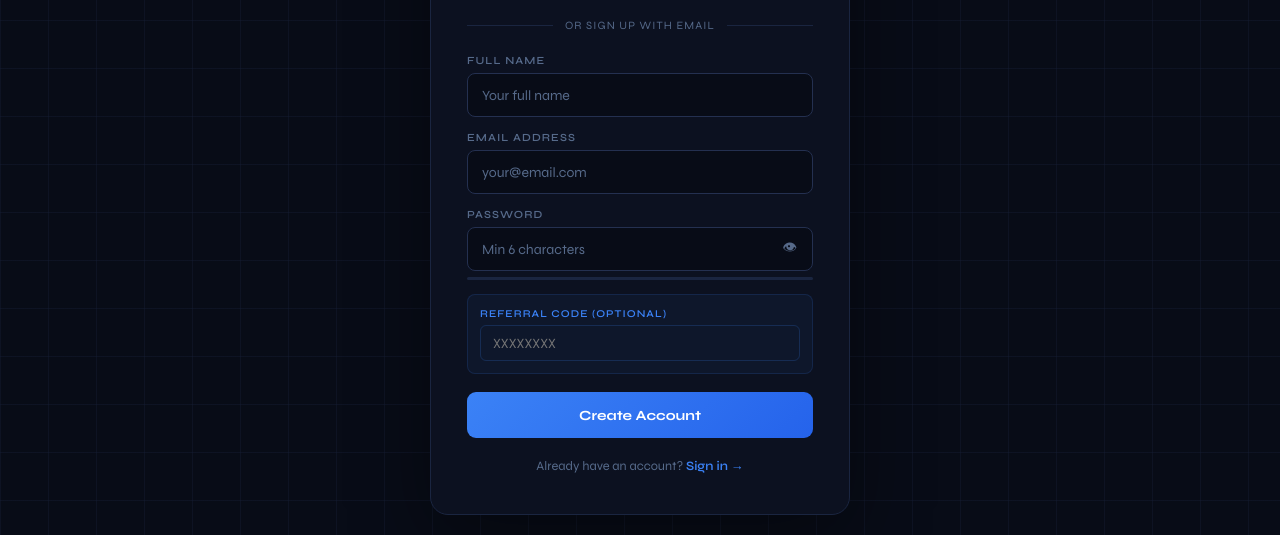
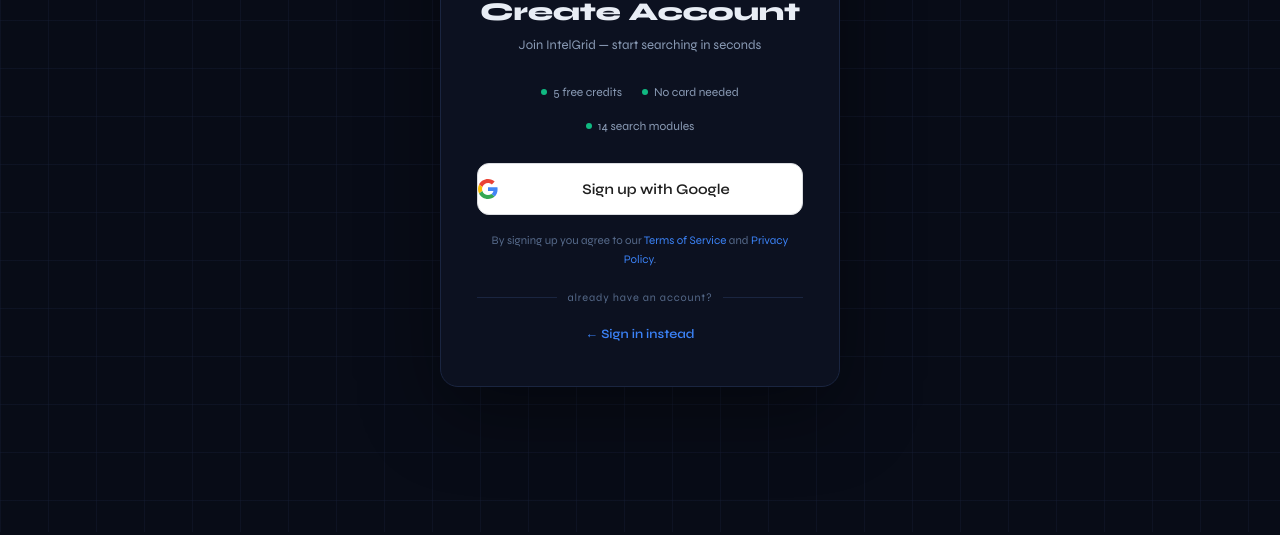
Before and after one commit to prarthanaray950-collab/Osint, a website: page public/register.html in a window 1280 px wide. Shown: the part 268-803 px from the top of the page. Drawn offline with nearby package versions, Linux system fonts and the light colour scheme.

Commit message:
Update register.html

```diff
--- a/public/register.html
+++ b/public/register.html
@@ -8,45 +8,37 @@
 :root{--bg:#080C17;--bg2:#0C1120;--border:#1A2540;--border2:#243050;--accent:#3B82F6;--accent2:#06B6D4;--green:#10B981;--red:#EF4444;--text:#E8EDF5;--muted:#566A8A;--muted2:#8A9BB5}
 *{box-sizing:border-box;margin:0;padding:0}
 body{font-family:'Syne',sans-serif;background:var(--bg);color:var(--text);min-height:100vh;display:flex;align-items:center;justify-content:center;padding:20px;background-image:linear-gradient(rgba(26,37,64,0.3) 1px,transparent 1px),linear-gradient(90deg,rgba(26,37,64,0.3) 1px,transparent 1px);background-size:48px 48px}
-.card{background:var(--bg2);border:1px solid var(--border);border-radius:18px;padding:40px 36px;max-width:420px;width:100%;animation:fadeUp 0.5s ease;box-shadow:0 24px 80px rgba(0,0,0,0.4)}
+.card{background:var(--bg2);border:1px solid var(--border);border-radius:18px;padding:44px 36px;max-width:400px;width:100%;animation:fadeUp 0.5s ease;box-shadow:0 24px 80px rgba(0,0,0,0.4)}
 @keyframes fadeUp{from{opacity:0;transform:translateY(16px)}to{opacity:1;transform:translateY(0)}}
-.logo{display:flex;align-items:center;gap:10px;text-decoration:none;margin-bottom:32px;justify-content:center}
-.logo-mark{width:36px;height:36px;background:linear-gradient(135deg,var(--accent),var(--accent2));border-radius:8px;display:flex;align-items:center;justify-content:center;font-family:'DM Mono',monospace;font-size:0.65rem;color:white}
-.logo-text{font-size:1rem;font-weight:700;letter-spacing:1.5px}
-h1{font-size:1.5rem;font-weight:800;margin-bottom:6px;text-align:center;letter-spacing:-0.01em}
-.sub{font-size:0.82rem;color:var(--muted2);text-align:center;margin-bottom:32px;line-height:1.6}
+.logo{display:flex;align-items:center;gap:10px;text-decoration:none;margin-bottom:36px;justify-content:center}
+.logo-mark{width:38px;height:38px;background:linear-gradient(135deg,var(--accent),var(--accent2));border-radius:9px;display:flex;align-items:center;justify-content:center;font-family:'DM Mono',monospace;font-size:0.65rem;font-weight:500;color:#fff;box-shadow:0 0 14px rgba(59,130,246,0.3)}
+.logo-text{font-size:1rem;font-weight:800;letter-spacing:2px}
+h1{font-size:1.6rem;font-weight:800;margin-bottom:8px;text-align:center;letter-spacing:-0.01em}
+.sub{font-size:0.82rem;color:var(--muted2);text-align:center;margin-bottom:28px;line-height:1.65}
 
-.btn-google{width:100%;height:48px;background:white;color:#1f1f1f;border:1px solid #dadce0;border-radius:10px;font-family:'Syne',sans-serif;font-size:0.88rem;font-weight:600;cursor:pointer;display:flex;align-items:center;justify-content:center;gap:10px;transition:all 0.2s}
-.btn-google:hover{background:#f8f9fa;box-shadow:0 2px 12px rgba(0,0,0,0.15)}
-.btn-google.loading{opacity:0.6;cursor:not-allowed;pointer-events:none}
+/* Perks row */
+.perks{display:flex;justify-content:center;gap:20px;margin-bottom:30px;flex-wrap:wrap}
+.perk{display:flex;align-items:center;gap:6px;font-size:0.75rem;color:var(--muted2)}
+.perk-dot{width:6px;height:6px;border-radius:50%;background:var(--green);flex-shrink:0}
 
-.divider{display:flex;align-items:center;gap:12px;margin:22px 0}
+/* Google button */
+.btn-google{width:100%;height:52px;background:#fff;color:#1f1f1f;border:1px solid #dadce0;border-radius:12px;font-family:'Syne',sans-serif;font-size:0.92rem;font-weight:600;cursor:pointer;display:flex;align-items:center;justify-content:center;gap:12px;transition:all 0.2s;position:relative}
+.btn-google:hover{background:#f8f9fa;box-shadow:0 4px 16px rgba(0,0,0,0.12);transform:translateY(-1px)}
+.btn-google:active{transform:translateY(0)}
+.btn-google:disabled{opacity:0.6;cursor:not-allowed;transform:none;box-shadow:none}
+.btn-google .g-icon{flex-shrink:0;width:20px;height:20px}
+.btn-google .btn-text{flex:1;text-align:center}
+.btn-spinner{width:18px;height:18px;border:2px solid #dadce0;border-top-color:#4285F4;border-radius:50%;animation:spin 0.7s linear infinite;flex-shrink:0}
+@keyframes spin{to{transform:rotate(360deg)}}
+
+.terms{font-size:0.72rem;color:var(--muted);text-align:center;margin-top:16px;line-height:1.65}
+.terms a{color:var(--accent);text-decoration:none}
+.err{background:rgba(239,68,68,0.08);border:1px solid rgba(239,68,68,0.3);border-radius:8px;color:#FCA5A5;padding:11px 14px;font-size:0.82rem;margin-top:14px;display:none;border-left:3px solid var(--red);line-height:1.5}
+.divider{display:flex;align-items:center;gap:10px;margin:22px 0}
 .divider::before,.divider::after{content:'';flex:1;height:1px;background:var(--border)}
-.divider span{font-size:0.7rem;color:var(--muted);text-transform:uppercase;letter-spacing:0.1em}
-
-.field{margin-bottom:14px}
-.field label{display:block;font-size:0.68rem;font-weight:600;letter-spacing:0.1em;text-transform:uppercase;color:var(--muted);margin-bottom:6px}
-.field input{width:100%;height:44px;background:var(--bg);border:1px solid var(--border2);border-radius:8px;padding:0 14px;font-family:'Syne',sans-serif;font-size:0.875rem;color:var(--text);outline:none;transition:border-color 0.2s}
-.field input:focus{border-color:var(--accent);box-shadow:0 0 0 3px rgba(59,130,246,0.1)}
-.field input::placeholder{color:var(--muted)}
-.pw-wrap{position:relative}
-.pw-wrap input{padding-right:44px}
-.eye-btn{position:absolute;right:12px;top:50%;transform:translateY(-50%);background:none;border:none;cursor:pointer;color:var(--muted);font-size:0.9rem;padding:4px}
-.strength{height:3px;border-radius:2px;margin-top:6px;background:var(--border);overflow:hidden}
-.strength-bar{height:100%;border-radius:2px;transition:all 0.3s;width:0}
-
-.ref-box{background:rgba(59,130,246,0.05);border:1px solid rgba(59,130,246,0.15);border-radius:8px;padding:12px;margin-bottom:14px}
-.ref-box label{display:block;font-size:0.65rem;font-weight:600;letter-spacing:0.1em;text-transform:uppercase;color:var(--accent);margin-bottom:5px}
-.ref-box input{width:100%;height:36px;background:transparent;border:1px solid rgba(59,130,246,0.2);border-radius:6px;padding:0 12px;font-family:'DM Mono',monospace;font-size:0.82rem;color:var(--text);outline:none;text-transform:uppercase}
-.ref-box input:focus{border-color:var(--accent)}
-
-.btn-primary{width:100%;height:46px;background:linear-gradient(135deg,var(--accent),#2563EB);color:white;border:none;border-radius:9px;font-family:'Syne',sans-serif;font-size:0.875rem;font-weight:700;cursor:pointer;transition:all 0.2s;margin-top:4px}
-.btn-primary:hover{opacity:0.9;transform:translateY(-1px)}
-.btn-primary:disabled{background:var(--border);color:var(--muted);cursor:not-allowed;transform:none}
-
-.err{background:rgba(239,68,68,0.08);border:1px solid rgba(239,68,68,0.3);border-radius:7px;color:#FCA5A5;padding:10px 14px;font-size:0.82rem;margin-top:12px;display:none;border-left:3px solid var(--red)}
-.login-link{text-align:center;font-size:0.8rem;color:var(--muted);margin-top:20px}
-.login-link a{color:var(--accent);text-decoration:none;font-weight:600}
+.divider span{font-size:0.68rem;color:var(--muted);letter-spacing:0.08em;white-space:nowrap}
+.links{display:flex;justify-content:center;font-size:0.8rem;color:var(--muted);gap:6px}
+.links a{color:var(--accent);text-decoration:none;font-weight:600}
 </style>
 </head>
 <body>
@@ -55,148 +47,100 @@ h1{font-size:1.5rem;font-weight:800;margin-bottom:6px;text-align:center;letter-s
     <div class="logo-mark">IG</div>
     <span class="logo-text">INTELGRID</span>
   </a>
+
   <h1>Create Account</h1>
-  <p class="sub">5 free credits on signup. No card required.</p>
+  <p class="sub">Join IntelGrid — start searching in seconds</p>
 
-  <!-- Google Sign Up -->
+  <div class="perks">
+    <div class="perk"><div class="perk-dot"></div>5 free credits</div>
+    <div class="perk"><div class="perk-dot"></div>No card needed</div>
+    <div class="perk"><div class="perk-dot"></div>14 search modules</div>
+  </div>
+
   <button class="btn-google" id="googleBtn" onclick="googleSignIn()">
-    <svg width="18" height="18" viewBox="0 0 48 48"><path fill="#EA4335" d="M24 9.5c3.54 0 6.71 1.22 9.21 3.6l6.85-6.85C35.9 2.38 30.47 0 24 0 14.62 0 6.51 5.38 2.56 13.22l7.98 6.19C12.43 13.72 17.74 9.5 24 9.5z"/><path fill="#4285F4" d="M46.98 24.55c0-1.57-.15-3.09-.38-4.55H24v9.02h12.94c-.58 2.96-2.26 5.48-4.78 7.18l7.73 6c4.51-4.18 7.09-10.36 7.09-17.65z"/><path fill="#FBBC05" d="M10.53 28.59c-.48-1.45-.76-2.99-.76-4.59s.27-3.14.76-4.59l-7.98-6.19C.92 16.46 0 20.12 0 24c0 3.88.92 7.54 2.56 10.78l7.97-6.19z"/><path fill="#34A853" d="M24 48c6.48 0 11.93-2.13 15.89-5.81l-7.73-6c-2.18 1.48-4.97 2.31-8.16 2.31-6.26 0-11.57-4.22-13.47-9.91l-7.98 6.19C6.51 42.62 14.62 48 24 48z"/><path fill="none" d="M0 0h48v48H0z"/></svg>
-    Continue with Google
+    <svg class="g-icon" viewBox="0 0 48 48">
+      <path fill="#EA4335" d="M24 9.5c3.54 0 6.71 1.22 9.21 3.6l6.85-6.85C35.9 2.38 30.47 0 24 0 14.62 0 6.51 5.38 2.56 13.22l7.98 6.19C12.43 13.72 17.74 9.5 24 9.5z"/>
+      <path fill="#4285F4" d="M46.98 24.55c0-1.57-.15-3.09-.38-4.55H24v9.02h12.94c-.58 2.96-2.26 5.48-4.78 7.18l7.73 6c4.51-4.18 7.09-10.36 7.09-17.65z"/>
+      <path fill="#FBBC05" d="M10.53 28.59c-.48-1.45-.76-2.99-.76-4.59s.27-3.14.76-4.59l-7.98-6.19C.92 16.46 0 20.12 0 24c0 3.88.92 7.54 2.56 10.78l7.97-6.19z"/>
+      <path fill="#34A853" d="M24 48c6.48 0 11.93-2.13 15.89-5.81l-7.73-6c-2.18 1.48-4.97 2.31-8.16 2.31-6.26 0-11.57-4.22-13.47-9.91l-7.98 6.19C6.51 42.62 14.62 48 24 48z"/>
+    </svg>
+    <span class="btn-text">Sign up with Google</span>
   </button>
 
-  <div class="divider"><span>or sign up with email</span></div>
-
-  <div class="field">
-    <label>Full Name</label>
-    <input type="text" id="name" placeholder="Your full name" autocomplete="name"/>
-  </div>
-  <div class="field">
-    <label>Email Address</label>
-    <input type="email" id="email" placeholder="your@email.com" autocomplete="email"/>
-  </div>
-  <div class="field">
-    <label>Password</label>
-    <div class="pw-wrap">
-      <input type="password" id="password" placeholder="Min 6 characters" autocomplete="new-password" oninput="checkStrength()"/>
-      <button class="eye-btn" onclick="togglePw('password',this)" type="button">👁</button>
-    </div>
-    <div class="strength"><div class="strength-bar" id="strengthBar"></div></div>
-  </div>
-
-  <div class="ref-box">
-    <label>Referral Code (optional)</label>
-    <input type="text" id="refCode" placeholder="XXXXXXXX" maxlength="8"/>
-  </div>
-
-  <button class="btn-primary" id="registerBtn" onclick="register()">Create Account</button>
+  <p class="terms">By signing up you agree to our <a href="terms.html">Terms of Service</a> and <a href="privacy.html">Privacy Policy</a>.</p>
   <div class="err" id="err"></div>
 
-  <div class="login-link">Already have an account? <a href="login.html">Sign in →</a></div>
+  <div class="divider"><span>already have an account?</span></div>
+  <div class="links"><a href="login.html">← Sign in instead</a></div>
 </div>
 
-<script src="https://accounts.google.com/gsi/client" async></script>
+<script src="https://accounts.google.com/gsi/client" async defer></script>
 <script>
 const API = '';
 const GOOGLE_CLIENT_ID = '820086258635-ir6s0i0ms2pm55g0h0jm2pkf2cr21r9r.apps.googleusercontent.com';
 
-window.addEventListener('load', () => {
-  if (typeof google !== 'undefined') initGoogle();
-  else document.querySelector('script[src*="gsi"]').addEventListener('load', initGoogle);
-});
+if (localStorage.getItem('intelToken')) window.location.href = 'dashboard.html';
+
+// Pre-fill referral code from URL ?ref=XXXXX
+const refParam = new URLSearchParams(location.search).get('ref');
 
 function initGoogle() {
   google.accounts.id.initialize({
     client_id: GOOGLE_CLIENT_ID,
     callback: handleGoogleCredential,
     auto_select: false,
+    cancel_on_tap_outside: true,
   });
 }
 
+if (typeof google !== 'undefined') initGoogle();
+else document.querySelector('script[src*="gsi"]').addEventListener('load', initGoogle);
+
+const G_SVG = `<svg class="g-icon" viewBox="0 0 48 48"><path fill="#EA4335" d="M24 9.5c3.54 0 6.71 1.22 9.21 3.6l6.85-6.85C35.9 2.38 30.47 0 24 0 14.62 0 6.51 5.38 2.56 13.22l7.98 6.19C12.43 13.72 17.74 9.5 24 9.5z"/><path fill="#4285F4" d="M46.98 24.55c0-1.57-.15-3.09-.38-4.55H24v9.02h12.94c-.58 2.96-2.26 5.48-4.78 7.18l7.73 6c4.51-4.18 7.09-10.36 7.09-17.65z"/><path fill="#FBBC05" d="M10.53 28.59c-.48-1.45-.76-2.99-.76-4.59s.27-3.14.76-4.59l-7.98-6.19C.92 16.46 0 20.12 0 24c0 3.88.92 7.54 2.56 10.78l7.97-6.19z"/><path fill="#34A853" d="M24 48c6.48 0 11.93-2.13 15.89-5.81l-7.73-6c-2.18 1.48-4.97 2.31-8.16 2.31-6.26 0-11.57-4.22-13.47-9.91l-7.98 6.19C6.51 42.62 14.62 48 24 48z"/></svg>`;
+
+function setLoading(on) {
+  const btn = document.getElementById('googleBtn');
+  btn.disabled = on;
+  btn.innerHTML = on
+    ? `<div class="btn-spinner"></div><span class="btn-text">Creating account…</span>`
+    : G_SVG + `<span class="btn-text">Sign up with Google</span>`;
+}
+
 function googleSignIn() {
-  if (typeof google === 'undefined') { showErr('Google Sign-In failed to load.'); return; }
-  google.accounts.id.prompt();
+  if (typeof google === 'undefined') { showErr('Google Sign-In script failed to load.'); return; }
+  hideErr();
+  google.accounts.id.prompt(notification => {
+    if (notification.isNotDisplayed() || notification.isSkippedMoment()) {
+      google.accounts.id.renderButton(document.getElementById('googleBtn'), {
+        theme: 'outline', size: 'large', width: 328,
+      });
+      document.getElementById('googleBtn').querySelector('div[role="button"]')?.click();
+    }
+  });
 }
 
 async function handleGoogleCredential(response) {
-  const btn = document.getElementById('googleBtn');
-  btn.classList.add('loading');
-  btn.textContent = 'Signing in...';
+  setLoading(true);
+  hideErr();
   try {
     const r = await fetch(API + '/api/auth/google', {
       method: 'POST',
       headers: { 'Content-Type': 'application/json' },
-      body: JSON.stringify({ credential: response.credential }),
+      body: JSON.stringify({ credential: response.credential, referralCode: refParam || null }),
     });
     const d = await r.json();
-    if (!r.ok) { showErr(d.message); btn.classList.remove('loading'); btn.innerHTML = googleBtnHTML(); return; }
+    if (!r.ok) { showErr(d.message || 'Sign-up failed. Try again.'); setLoading(false); return; }
     localStorage.setItem('intelToken', d.token);
     localStorage.setItem('intelUser', JSON.stringify(d.user));
     window.location.href = 'dashboard.html';
   } catch(e) {
     showErr('Network error. Please try again.');
-    btn.classList.remove('loading');
-    btn.innerHTML = googleBtnHTML();
+    setLoading(false);
   }
 }
 
-function googleBtnHTML() {
-  return `<svg width="18" height="18" viewBox="0 0 48 48"><path fill="#EA4335" d="M24 9.5c3.54 0 6.71 1.22 9.21 3.6l6.85-6.85C35.9 2.38 30.47 0 24 0 14.62 0 6.51 5.38 2.56 13.22l7.98 6.19C12.43 13.72 17.74 9.5 24 9.5z"/><path fill="#4285F4" d="M46.98 24.55c0-1.57-.15-3.09-.38-4.55H24v9.02h12.94c-.58 2.96-2.26 5.48-4.78 7.18l7.73 6c4.51-4.18 7.09-10.36 7.09-17.65z"/><path fill="#FBBC05" d="M10.53 28.59c-.48-1.45-.76-2.99-.76-4.59s.27-3.14.76-4.59l-7.98-6.19C.92 16.46 0 20.12 0 24c0 3.88.92 7.54 2.56 10.78l7.97-6.19z"/><path fill="#34A853" d="M24 48c6.48 0 11.93-2.13 15.89-5.81l-7.73-6c-2.18 1.48-4.97 2.31-8.16 2.31-6.26 0-11.57-4.22-13.47-9.91l-7.98 6.19C6.51 42.62 14.62 48 24 48z"/></svg> Continue with Google`;
-}
-
-async function register() {
-  const name     = document.getElementById('name').value.trim();
-  const email    = document.getElementById('email').value.trim().toLowerCase();
-  const password = document.getElementById('password').value;
-  const refCode  = document.getElementById('refCode').value.trim().toUpperCase();
-
-  if (!name || !email || !password) { showErr('All fields are required.'); return; }
-  if (!/^[^\s@]+@[^\s@]+\.[^\s@]+$/.test(email)) { showErr('Enter a valid email address.'); return; }
-  if (password.length < 6) { showErr('Password must be at least 6 characters.'); return; }
-
-  const btn = document.getElementById('registerBtn');
-  btn.disabled = true; btn.textContent = 'Creating account...';
-  hideErr();
-
-  try {
-    const r = await fetch(API + '/api/auth/register', {
-      method: 'POST', headers: {'Content-Type':'application/json'},
-      body: JSON.stringify({ name, email, password, referralCode: refCode || null })
-    });
-    const d = await r.json();
-    if (!r.ok) { showErr(d.message); btn.disabled = false; btn.textContent = 'Create Account'; return; }
-    localStorage.setItem('intelToken', d.token);
-    localStorage.setItem('intelUser', JSON.stringify(d.user));
-    btn.textContent = 'Welcome! Redirecting...';
-    window.location.href = 'dashboard.html';
-  } catch(e) {
-    showErr('Network error. Check your connection.');
-    btn.disabled = false; btn.textContent = 'Create Account';
-  }
-}
-
-function checkStrength() {
-  const pw = document.getElementById('password').value;
-  const bar = document.getElementById('strengthBar');
-  let score = 0;
-  if (pw.length >= 6) score++;
-  if (pw.length >= 10) score++;
-  if (/[A-Z]/.test(pw) && /[0-9]/.test(pw)) score++;
-  if (/[^A-Za-z0-9]/.test(pw)) score++;
-  const colors = ['#EF4444','#F59E0B','#3B82F6','#10B981'];
-  const widths  = ['25%','50%','75%','100%'];
-  bar.style.width = pw.length ? widths[score-1] || '10%' : '0';
-  bar.style.background = pw.length ? colors[score-1] || '#EF4444' : '';
-}
-
-function togglePw(id, btn) {
-  const input = document.getElementById(id);
-  input.type = input.type === 'password' ? 'text' : 'password';
-  btn.textContent = input.type === 'password' ? '👁' : '🙈';
-}
 function showErr(msg) { const e = document.getElementById('err'); e.textContent = msg; e.style.display = 'block'; }
 function hideErr()    { document.getElementById('err').style.display = 'none'; }
-
-if (localStorage.getItem('intelToken')) window.location.href = 'dashboard.html';
 </script>
 </body>
 </html>
```
